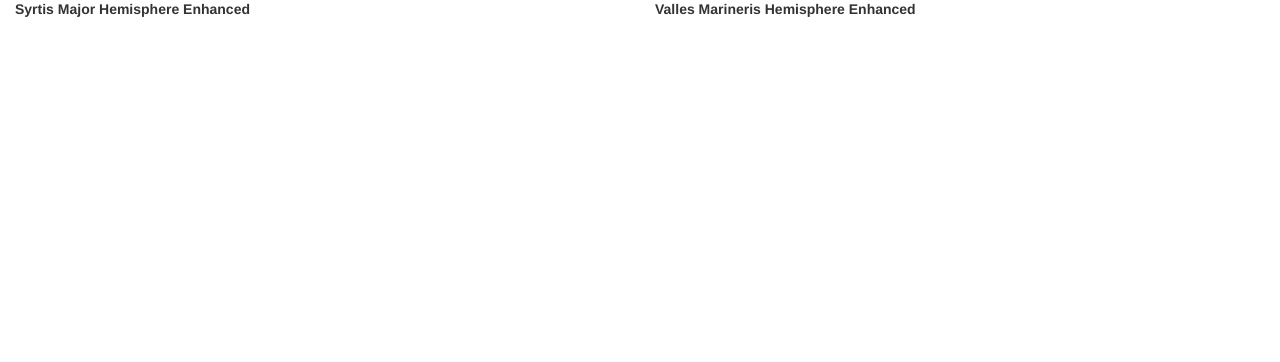
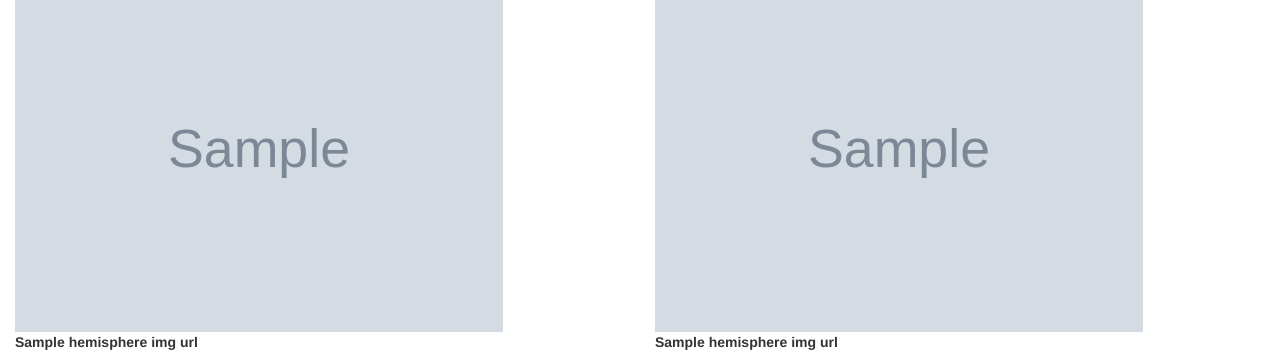
Before and after one commit to shuwen0529/Mission-to-Mars, a Flask app: page / in a window 1280 px wide. Shown: the part 1294-1656 px from the top of the page. Before the commit the page ends 1311 px from the top, so only its background shows below. Run offline with Flask 2, Linux system fonts and the light colour scheme; grey boxes marked "Sample" are stand-in pictures; a database or web service that is not in the repository returns one stand-in record (values such as "Sample title"); some libraries are stand-ins or nearby versions.

Commit message:
Add files via upload

```diff
--- a/templates/index.html
+++ b/templates/index.html
@@ -50,35 +50,35 @@
     </div>
 
 
-
     <div class="container-fluid">
         <h2 align="center">Mars Hemispheres</h2>
             <div class="body">
             <div class="row">
                 <div class="col-md-6">
-                    <img src="https://astrogeology.usgs.gov//cache/images/cfa62af2557222a02478f1fcd781d445_cerberus_enhanced.tif_full.jpg" style="width:60%; padding-left: 100px;">
+                    <img src="{{mars_facts_data.hemisphere_img_url[0]['img_url']}}" alt="featured image" style="width: 80%; height: 20%">
                     <div class="caption"style="font-weight: bold;">
-                    <p>Cerberus Hemisphere Enhanced</p>
-                    </div>
-                </div>
-                <div class="col-md-6">
-                    <img src="https://astrogeology.usgs.gov//cache/images/3cdd1cbf5e0813bba925c9030d13b62e_schiaparelli_enhanced.tif_full.jpg"  style="width:60%; padding-right: 100px;">
-                     <div class="caption"style="font-weight: bold;">
-                    <p>Schiaparelli Hemisphere Enhanced</p>
+                    <p>{{mars_facts_data.hemisphere_img_url[0]['title']}}</p>
                     </div>
                 </div>
 
                 <div class="col-md-6">
-                    <img src="https://astrogeology.usgs.gov//cache/images/ae209b4e408bb6c3e67b6af38168cf28_syrtis_major_enhanced.tif_full.jpg"  style="width:60%; padding-left: 100px;">
-                    <div class="caption"style="font-weight: bold;">
-                    <p>Syrtis Major Hemisphere Enhanced</p>
+                    <img src="{{mars_facts_data.hemisphere_img_url[1]['img_url']}}"  style="width: 80%; height: 20%">
+                     <div class="caption"style="font-weight: bold;">
+                    <p>{{mars_facts_data.hemisphere_img_url[1]['title']}}</p>
                     </div>
                 </div>
 
                 <div class="col-md-6">
-                    <img src="https://astrogeology.usgs.gov//cache/images/7cf2da4bf549ed01c17f206327be4db7_valles_marineris_enhanced.tif_full.jpg"  style="width:60%; padding-right: 100px;">
+                    <img src="{{mars_facts_data.hemisphere_img_url[2]['img_url']}}"  style="width: 80%; height: 20%">
                     <div class="caption"style="font-weight: bold;">
-                    <p>Valles Marineris Hemisphere Enhanced</p>
+                    <p>{{mars_facts_data.hemisphere_img_url[2]['title']}}</p>
+                    </div>
+                </div>
+
+                <div class="col-md-6">
+                    <img src="{{mars_facts_data.hemisphere_img_url[3]['img_url']}}"  style="width: 80%; height: 20%">
+                    <div class="caption"style="font-weight: bold;">
+                    <p>{{mars_facts_data.hemisphere_img_url[3]['title']}}</p>
                     </div>
                 </div>
             </div>
```
